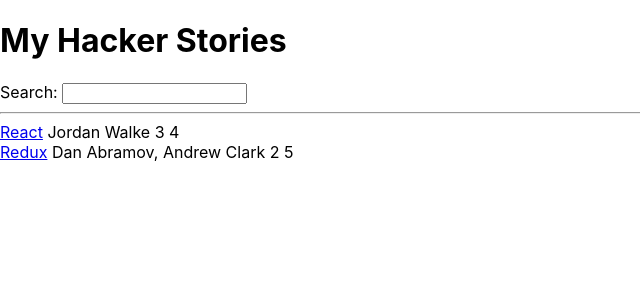
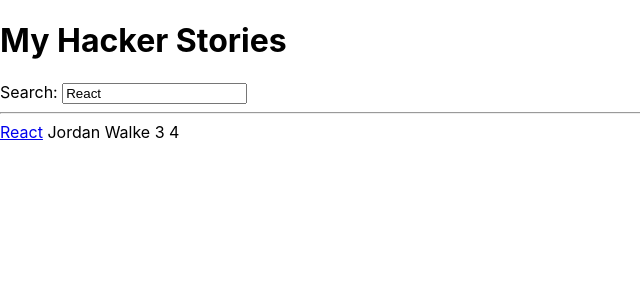
Before and after one commit to darren-stoll/TRRR-hacker-stories, a React (Create React App) app: page / in a window 1280 px wide. Shown: the top 300 px of the page, without its empty margins (0-640 px from the left). Built offline with nearby package versions, Linux system fonts and the light colour scheme.

Commit message:
React Controlled Components

```diff
--- a/src/App.js
+++ b/src/App.js
@@ -49,7 +49,7 @@ const App = () => {
     }
   ];
 
-  const [searchTerm, setSearchTerm] = React.useState('');
+  const [searchTerm, setSearchTerm] = React.useState('React');
 
   const handleSearch = (event) => {
     setSearchTerm(event.target.value);
@@ -65,7 +65,7 @@ const App = () => {
     <div>
       <h1>My Hacker Stories</h1>
 
-      <Search onSearch={handleSearch} />
+      <Search search={searchTerm} onSearch={handleSearch} />
 
       <hr />
 
@@ -78,7 +78,7 @@ const App = () => {
 const Search = (props) => (
   <div>
     <label htmlFor="search">Search: </label>
-    <input id="search" type="text" onChange = {props.onSearch} />
+    <input id="search" type="text" value={props.search} onChange = {props.onSearch} />
   </div>
 )
 
```
